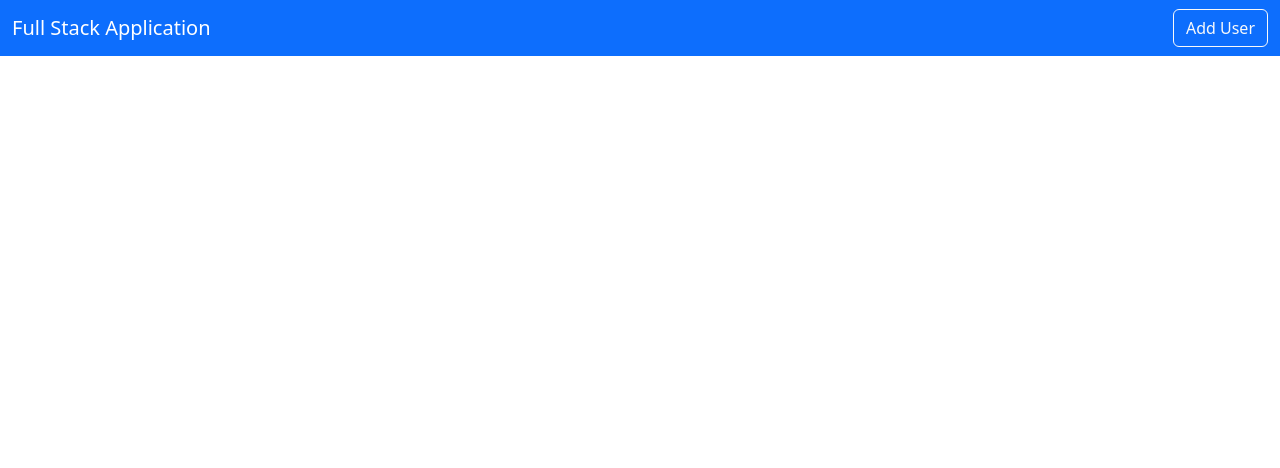
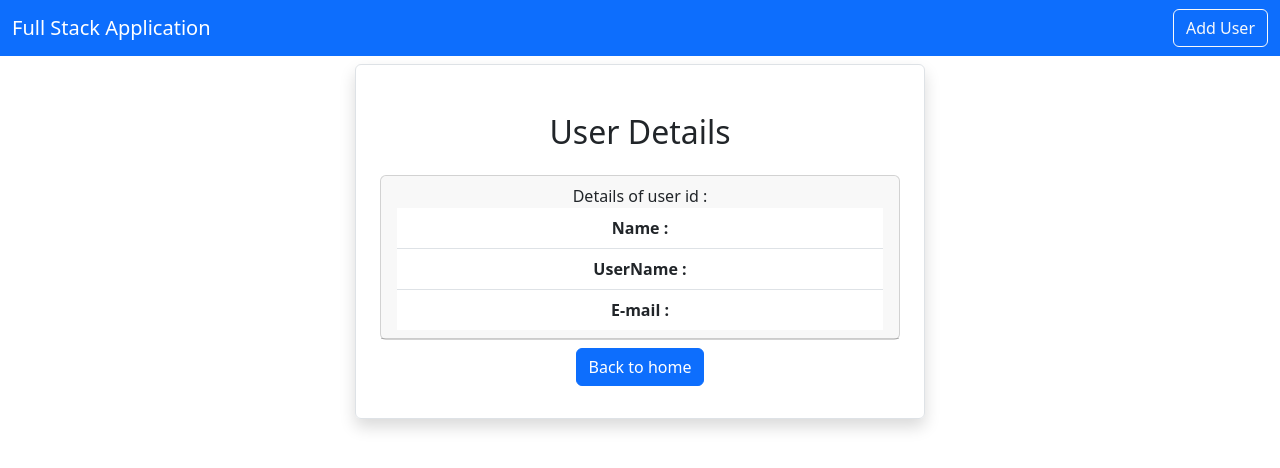
Before and after one commit to KaveeHewamanna/UserManagementSystem-frontend, a React (Create React App) app: page /viewuser/1 in a window 1280 px wide. Shown: the top 468 px of the page. Built offline with nearby package versions, Linux system fonts and the light colour scheme; no server answers.

Commit message:
View user information using specific id.

```diff
--- a/src/App.js
+++ b/src/App.js
@@ -5,6 +5,7 @@
 import {BrowserRouter as Router,Routes,Route} from "react-router-dom";
 import AddUser from './users/AddUser';
 import EditUser from './users/EditUser';
+import ViewUser from './users/ViewUser';
 
 function App() {
   return (
@@ -15,6 +16,8 @@
         <Route exact path="/" element={<Home/>}/>
         <Route exact path="/adduser" element={<AddUser/>}/>
         <Route exact path="/edituser/:id" element={<EditUser/>}/>
+        <Route exact path="/viewuser/:id" element={<ViewUser/>}/>
+
 
 
 
--- a/src/layout/Navbar.js
+++ b/src/layout/Navbar.js
@@ -6,7 +6,7 @@
     <div>
         <nav className="navbar navbar-expand-lg navbar-dark bg-primary">
   <div className="container-fluid">
-    <a className="navbar-brand" href="#">Full Stack Application</a>
+    <Link className="navbar-brand" to="/">Full Stack Application</Link>
     <button
     className="navbar-toggler"
     type="button"
--- a/src/pages/Home.js
+++ b/src/pages/Home.js
@@ -54,8 +54,12 @@
             <td>{admin.username}</td>
             <td>{admin.email}</td>
             <td>
-                <button className='btn btn-primary mx-2' >View</button>
-                <Link className='btn btn-outline-primary mx-2' to={`/edituser/${admin.id}`} >Edit</Link>
+            <Link
+                    className="btn btn-primary mx-2"
+                    to={`/viewuser/${admin.id}`}
+                  >
+                    View
+                  </Link>                <Link className='btn btn-outline-primary mx-2' to={`/edituser/${admin.id}`} >Edit</Link>
                 <button className='btn btn-danger mx-2' onClick={() => deleteUser(admin.id)} >Delete</button>
 
             </td>
--- a/src/users/ViewUser.js
+++ b/src/users/ViewUser.js
@@ -0,0 +1,65 @@
+import axios from 'axios';
+import React, { useEffect, useState } from 'react'
+import { Link, useParams } from 'react-router-dom'
+
+
+export default function ViewUser() {
+
+    const [admin,setUser] = useState({
+        name:"",
+        username:"",
+        email:""
+    })
+
+    const {id} = useParams();
+
+    useEffect(() => {
+        loadUser();
+    })
+
+    const loadUser =  async ()=> {
+        const result = await axios.get(`http://localhost:8080/admin/${id}`);
+        setUser(result.data);
+    }
+
+
+
+
+
+
+  return (
+    <div className='container'>
+        <div className='row'>
+            <div className='col-md-6 offset-md-3 border rounded p-4 mt-2 shadow'>
+                <h2 className='text-cdenter m-4'>User Details</h2>
+                <div className='card'>
+                    <div className='card-header'>
+                        Details of user id : {admin.id}
+                        <ul className='list-group list-group-flush'>
+                            <li className='list-group-item'>
+                                <b>Name : </b>
+                                {admin.name}
+                            </li>
+
+                            <li className='list-group-item'>
+                                <b>UserName : </b>
+                                {admin.username}
+                            </li>
+
+                            <li className='list-group-item'>
+                                <b>E-mail : </b>
+                                {admin.email}
+                            </li>
+                        </ul>
+                    </div>
+
+                </div>
+
+                <Link className='btn btn-primary my-2' to={"/"}>Back to home</Link>
+
+
+                </div>
+                </div>
+                </div>
+  )
+}
```
